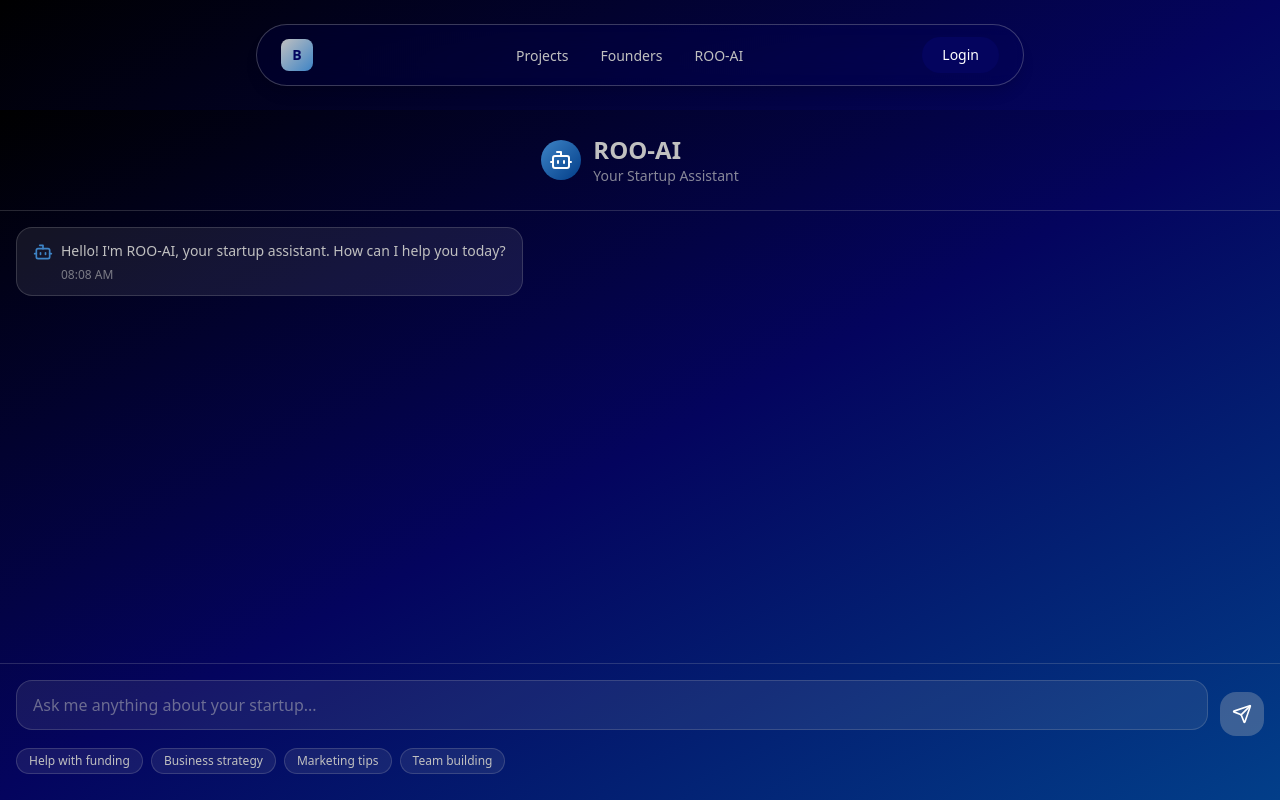
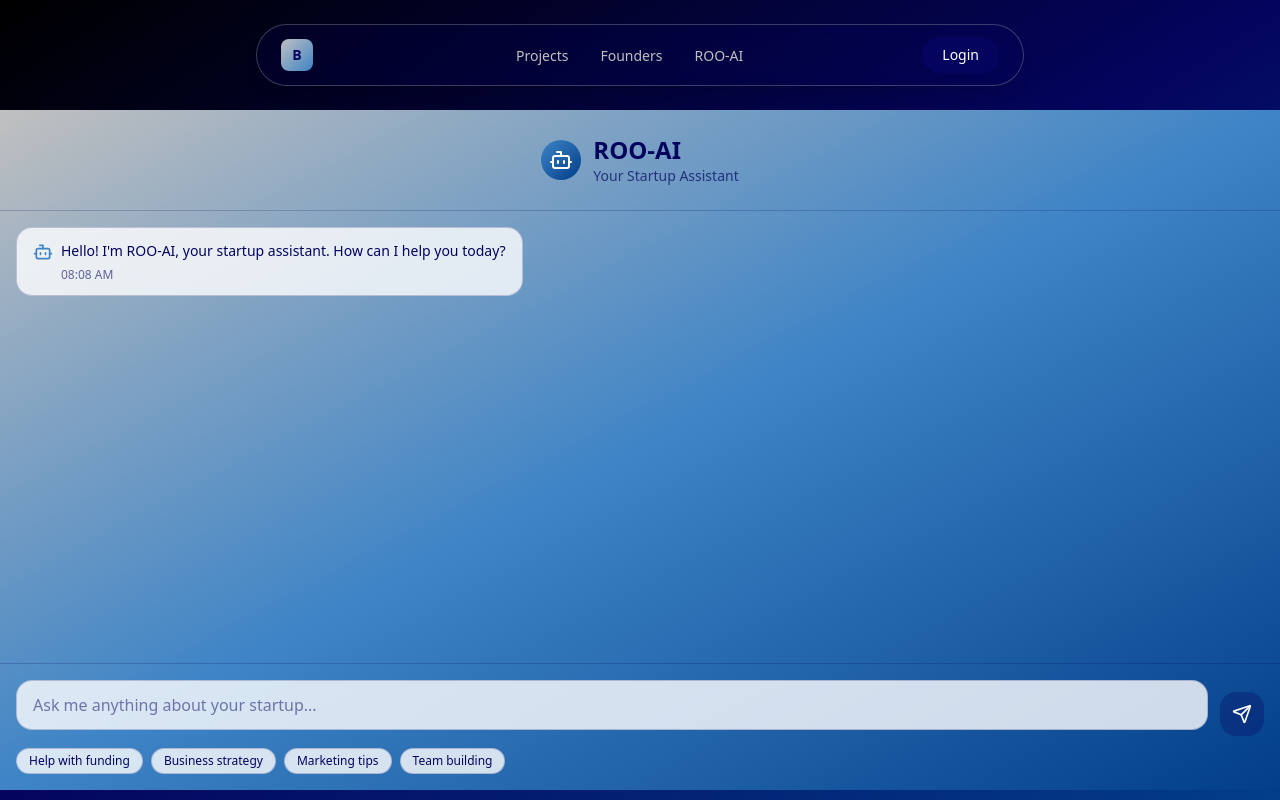
Before and after one commit to Pippinkntkm/sparkboardv5.0, a React (Vite) app: page /roo-ai in a window 1280 px wide. Built offline with nearby package versions, Linux system fonts and the light colour scheme.

Commit message:
Update ROO-AI page to light mode color scheme

```diff
--- a/src/pages/RooAI.tsx
+++ b/src/pages/RooAI.tsx
@@ -86,16 +86,16 @@ const RooAI = () => {
   }
 
   return (
-    <div className="h-[calc(100vh-120px)] w-full bg-gradient-to-br from-boomerang-black via-boomerang-navy to-boomerang-blue flex flex-col">
+    <div className="h-[calc(100vh-120px)] w-full bg-gradient-to-br from-boomerang-silver via-boomerang-light-blue to-boomerang-blue flex flex-col">
       {/* Header */}
-      <div className="flex items-center justify-center p-6 border-b border-boomerang-silver/20">
+      <div className="flex items-center justify-center p-6 border-b border-boomerang-navy/20">
         <div className="flex items-center space-x-3">
           <div className="w-10 h-10 bg-gradient-to-br from-boomerang-light-blue to-boomerang-blue rounded-full flex items-center justify-center">
             <Bot className="w-6 h-6 text-white" />
           </div>
           <div>
-            <h1 className="text-2xl font-bold text-boomerang-silver">ROO-AI</h1>
-            <p className="text-sm text-boomerang-silver/70">Your Startup Assistant</p>
+            <h1 className="text-2xl font-bold text-boomerang-navy">ROO-AI</h1>
+            <p className="text-sm text-boomerang-navy/70">Your Startup Assistant</p>
           </div>
         </div>
       </div>
@@ -108,11 +108,11 @@ const RooAI = () => {
             className={`flex ${message.sender === 'user' ? 'justify-end' : 'justify-start'}`}
           >
             <div
-              className={`max-w-[70%] rounded-2xl px-4 py-3 ${
-                message.sender === 'user'
-                  ? 'bg-boomerang-light-blue text-white'
-                  : 'bg-boomerang-silver/10 text-boomerang-silver border border-boomerang-silver/20'
-              }`}
+                              className={`max-w-[70%] rounded-2xl px-4 py-3 ${
+                  message.sender === 'user'
+                    ? 'bg-boomerang-navy text-white'
+                    : 'bg-white/80 text-boomerang-navy border border-boomerang-navy/20'
+                }`}
             >
               <div className="flex items-start space-x-2">
                 {message.sender === 'bot' && (
@@ -134,7 +134,7 @@ const RooAI = () => {
 
         {isLoading && (
           <div className="flex justify-start">
-            <div className="bg-boomerang-silver/10 text-boomerang-silver border border-boomerang-silver/20 rounded-2xl px-4 py-3">
+            <div className="bg-white/80 text-boomerang-navy border border-boomerang-navy/20 rounded-2xl px-4 py-3">
               <div className="flex items-center space-x-2">
                 <Bot className="w-5 h-5 text-boomerang-light-blue" />
                 <div className="flex space-x-1">
@@ -151,7 +151,7 @@ const RooAI = () => {
       </div>
 
       {/* Input Area */}
-      <div className="p-4 border-t border-boomerang-silver/20">
+      <div className="p-4 border-t border-boomerang-navy/20">
         <div className="flex items-end space-x-3">
           <div className="flex-1 relative">
             <textarea
@@ -159,7 +159,7 @@ const RooAI = () => {
               onChange={(e) => setInputText(e.target.value)}
               onKeyPress={handleKeyPress}
               placeholder="Ask me anything about your startup..."
-              className="w-full bg-boomerang-silver/10 border border-boomerang-silver/20 rounded-2xl px-4 py-3 text-boomerang-silver placeholder-boomerang-silver/50 resize-none focus:outline-none focus:border-boomerang-light-blue transition-colors"
+              className="w-full bg-white/80 border border-boomerang-navy/20 rounded-2xl px-4 py-3 text-boomerang-navy placeholder-boomerang-navy/50 resize-none focus:outline-none focus:border-boomerang-navy transition-colors"
               rows={1}
               style={{ minHeight: '48px', maxHeight: '120px' }}
             />
@@ -167,7 +167,7 @@ const RooAI = () => {
           <button
             onClick={handleSendMessage}
             disabled={!inputText.trim() || isLoading}
-            className="bg-boomerang-light-blue hover:bg-boomerang-blue disabled:bg-boomerang-silver/30 disabled:cursor-not-allowed text-white rounded-2xl p-3 transition-colors"
+            className="bg-boomerang-navy hover:bg-boomerang-black disabled:bg-boomerang-navy/30 disabled:cursor-not-allowed text-white rounded-2xl p-3 transition-colors"
           >
             <Send className="w-5 h-5" />
           </button>
@@ -179,7 +179,7 @@ const RooAI = () => {
             <button
               key={suggestion}
               onClick={() => setInputText(suggestion)}
-              className="text-xs bg-boomerang-silver/10 hover:bg-boomerang-silver/20 text-boomerang-silver px-3 py-1 rounded-full border border-boomerang-silver/20 transition-colors"
+              className="text-xs bg-white/80 hover:bg-white text-boomerang-navy px-3 py-1 rounded-full border border-boomerang-navy/20 transition-colors"
             >
               {suggestion}
             </button>
```
